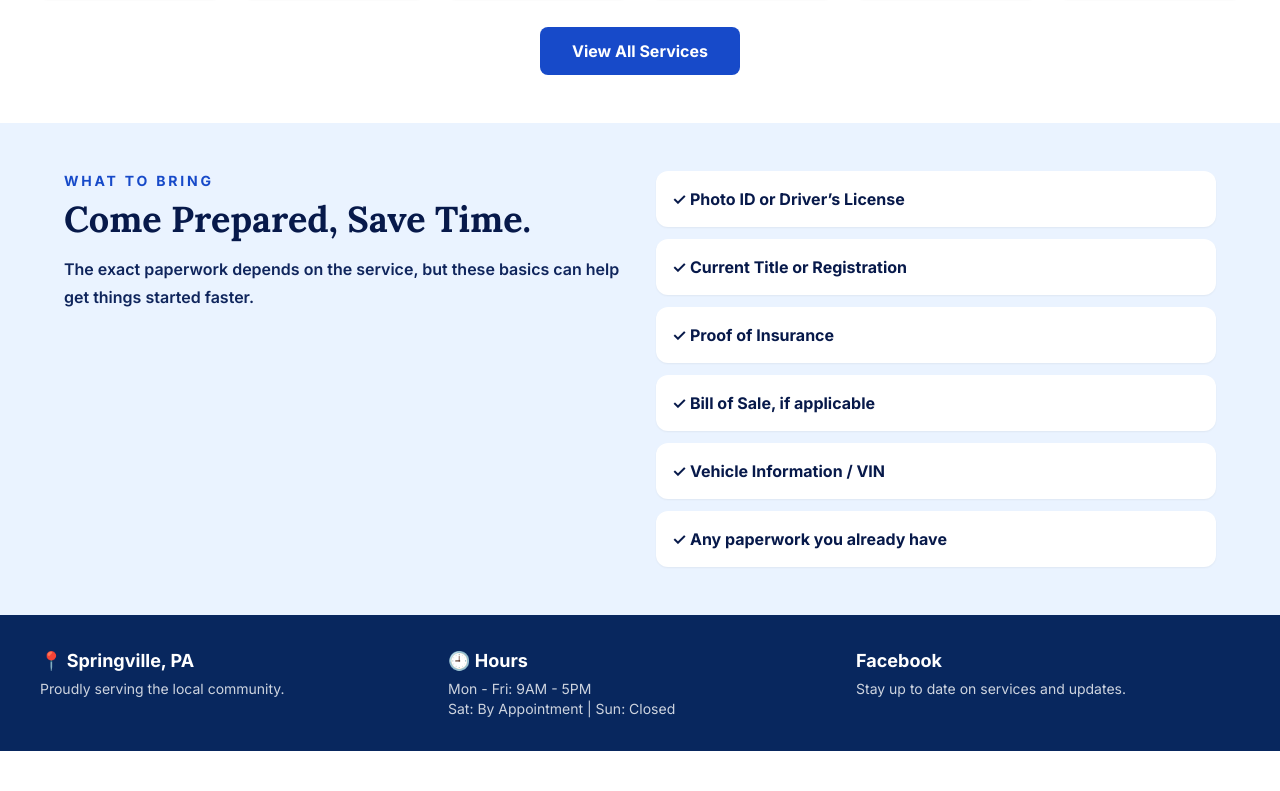
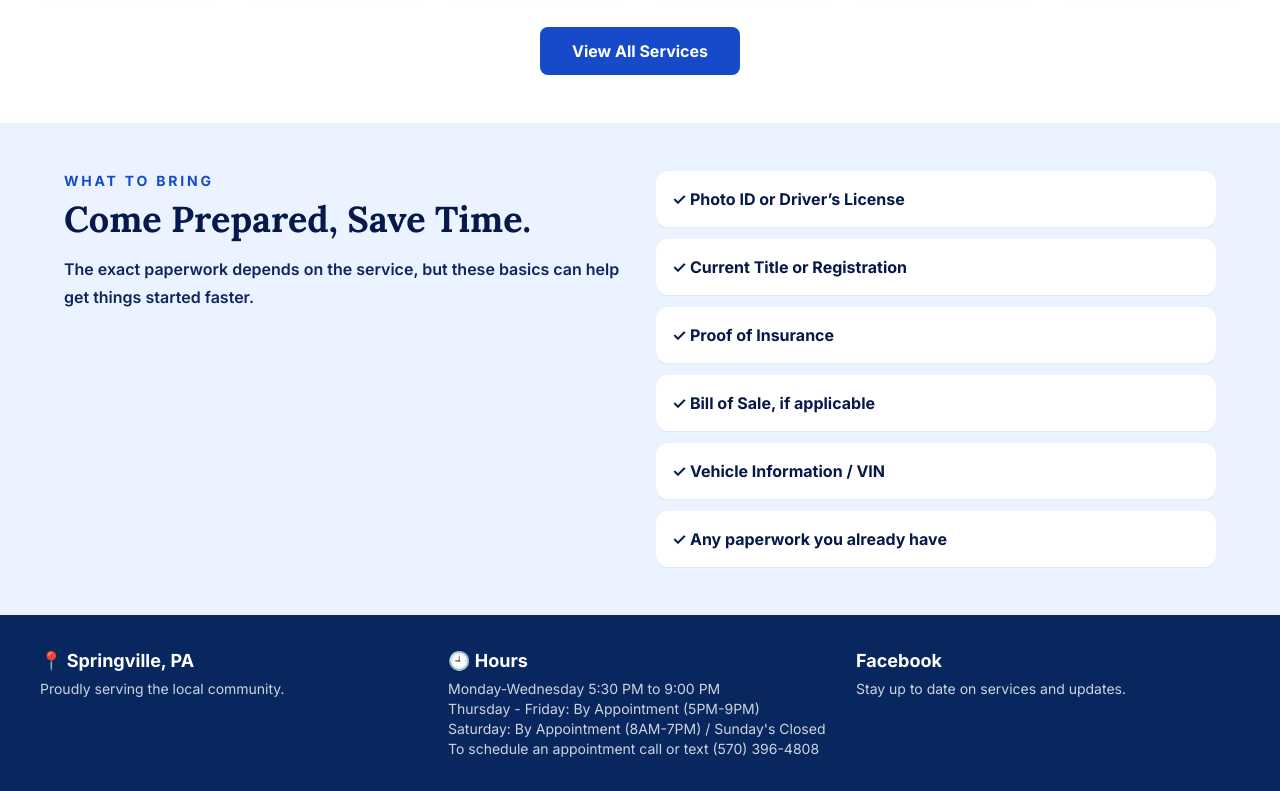
Before and after one commit to ctraverAdmin/JLynnTitleTag, a React (Vite) app: page / in a window 1280 px wide. Shown: the part 1119-1910 px from the top of the page. Before the commit the page ends 1870 px from the top, so only its background shows below. Built offline with nearby package versions, Linux system fonts and the light colour scheme.

Commit message:
facebookfix

```diff
--- a/src/App.jsx
+++ b/src/App.jsx
@@ -135,7 +135,7 @@ export default function App() {
             </a>
 
             <a
-              href="https://www.facebook.com/"
+              href="https://www.facebook.com/share/14a61e3151s/?mibextid=wwXIfr"
               target="_blank"
               rel="noreferrer"
               className="block rounded-lg border border-[#174ac9] py-3 text-center font-bold text-[#174ac9]"
@@ -217,8 +217,10 @@ export default function App() {
 
           <div>
             <p className="text-lg font-bold">🕘 Hours</p>
-            <p className="mt-1 text-white/80">Mon - Fri: 9AM - 5PM</p>
-            <p className="text-white/80">Sat: By Appointment | Sun: Closed</p>
+            <p className="mt-1 text-white/80">Monday-Wednesday 5:30 PM to 9:00 PM</p>
+            <p className="text-white/80">Thursday - Friday: By Appointment (5PM-9PM)</p>
+            <p className="text-white/80">Saturday: By Appointment (8AM-7PM) / Sunday's Closed</p>
+            <p className="text-white/80">To schedule an appointment call or text (570) 396-4808</p>
           </div>
 
           <div>
```
